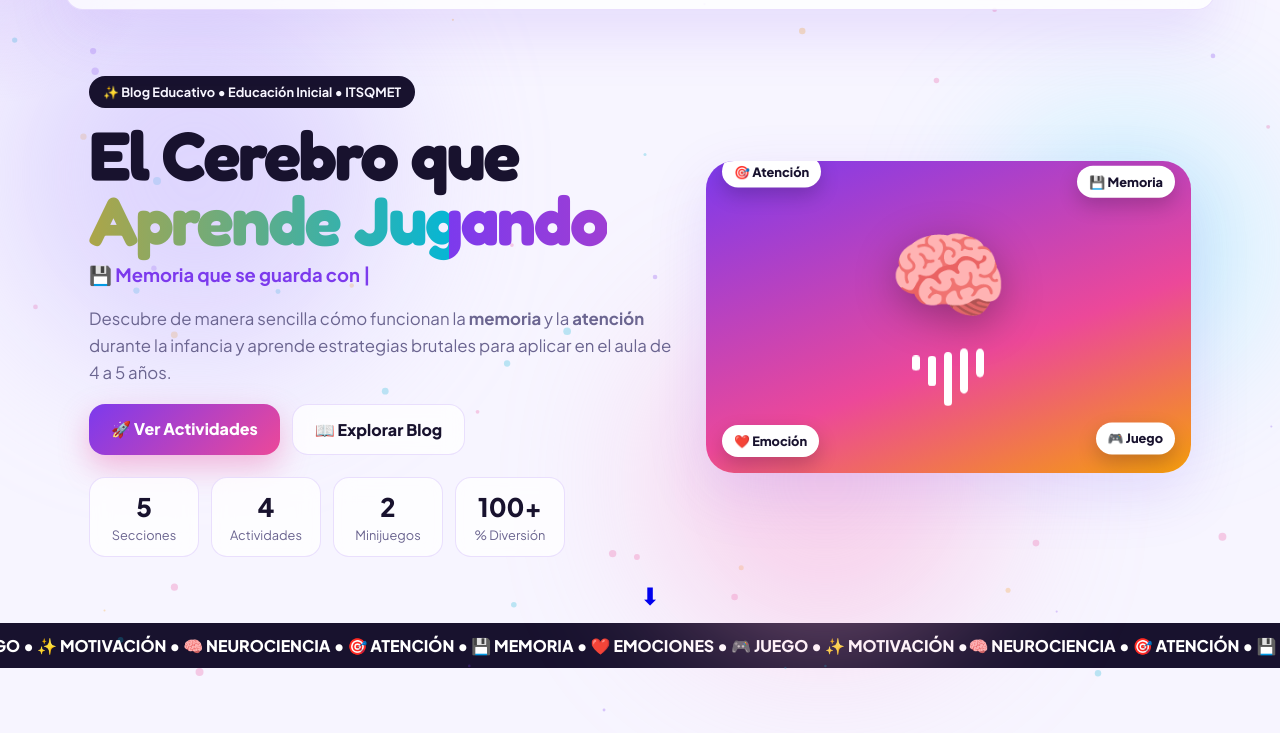
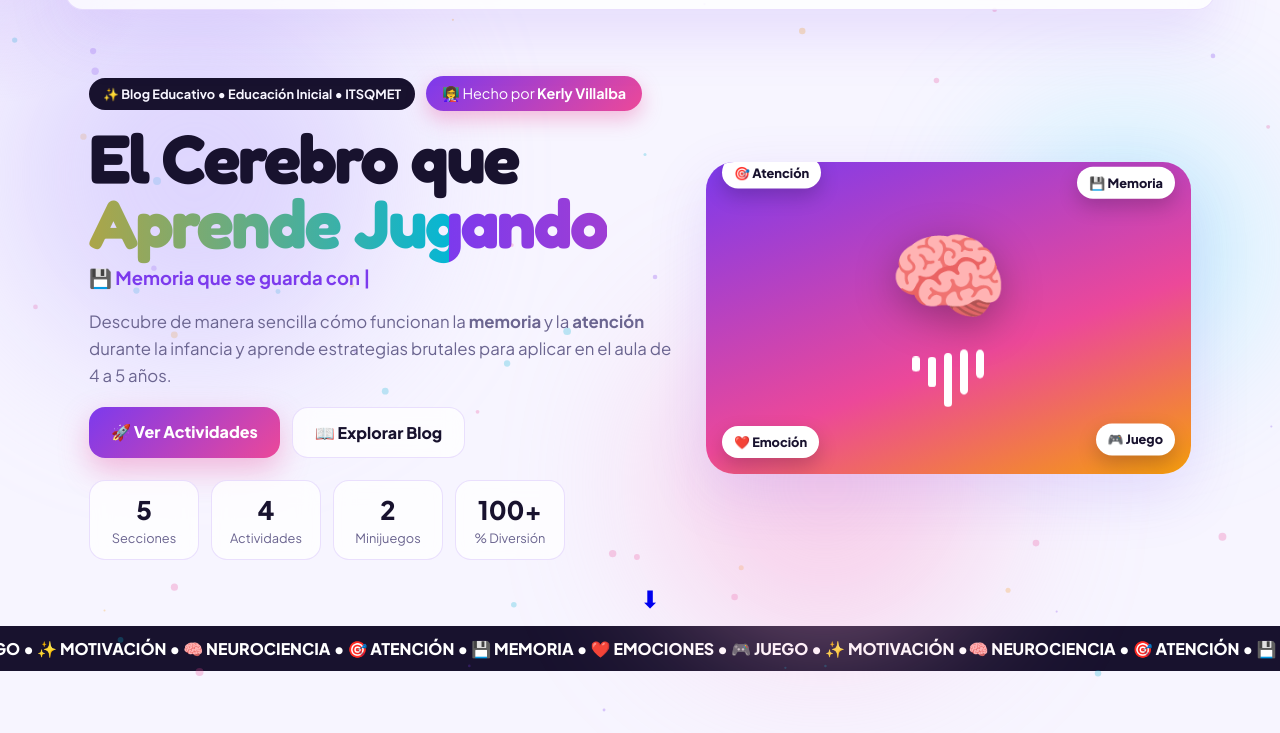
Before and after one commit to ieharo1/BLOG, a plain HTML site: page index.html in a window 1280 px wide. Shown: the part 67-800 px from the top of the page. Drawn offline with Linux system fonts and the light colour scheme.

Commit message:
👩‍🏫 Agregar autora: Kerly Villalba

```diff
--- a/index.html
+++ b/index.html
@@ -5,6 +5,7 @@
 <meta name="viewport" content="width=device-width, initial-scale=1.0">
 <title>NeuroKids 🧠 | El Cerebro que Aprende Jugando</title>
 <meta name="description" content="Blog educativo: Neurociencia, memoria y atención infantil en Educación Inicial (4-5 años). Estrategias, juegos y actividades didácticas.">
+<meta name="author" content="Kerly Villalba">
 <link rel="preconnect" href="https://fonts.googleapis.com">
 <link rel="preconnect" href="https://fonts.gstatic.com" crossorigin>
 <link href="https://fonts.googleapis.com/css2?family=Fredoka:wght@400;500;600;700&family=Plus+Jakarta+Sans:wght@400;500;600;700;800&display=swap" rel="stylesheet">
@@ -44,6 +45,7 @@
   <div class="blob blob-3"></div>
   <div class="hero-inner">
     <div class="hero-badge reveal">✨ Blog Educativo • Educación Inicial • ITSQMET</div>
+    <div class="hero-author reveal">👩‍🏫 Hecho por <strong>Kerly Villalba</strong></div>
     <h1 class="hero-title reveal">El Cerebro que<br><span class="gradient-text">Aprende Jugando</span></h1>
     <p class="hero-typing"> <span id="typing"></span><span class="caret">|</span></p>
     <p class="hero-desc reveal">Descubre de manera sencilla cómo funcionan la <strong>memoria</strong> y la <strong>atención</strong> durante la infancia y aprende estrategias brutales para aplicar en el aula de 4 a 5 años.</p>
@@ -352,10 +354,10 @@
 
 <footer>
   <div class="container footer-inner">
-    <div><h3>🧠 NeuroKids</h3><p>Blog educativo • Neurociencia, memoria y atención infantil • Educación Inicial 4-5 años.</p></div>
-    <div><p>Hecho con 💜 para el aula. Contenido breve, claro y aplicable.</p><a href="#inicio" class="btn btn-primary">⬆ Volver arriba</a></div>
+    <div><h3>🧠 NeuroKids</h3><p>Blog educativo • Neurociencia, memoria y atención infantil • Educación Inicial 4-5 años.</p><p class="footer-author">👩‍🏫 <strong>Autora: Kerly Villalba</strong></p></div>
+    <div><p>Hecho con 💜 por <strong>Kerly Villalba</strong> para el aula. Contenido breve, claro y aplicable.</p><a href="#inicio" class="btn btn-primary">⬆ Volver arriba</a></div>
   </div>
-  <div class="footer-bar">© 2026 NeuroKids • ieharo1 • ¡El cerebro aprende jugando! 🎮</div>
+  <div class="footer-bar">© 2026 NeuroKids • Hecho por Kerly Villalba • ieharo1 • ¡El cerebro aprende jugando! 🎮</div>
 </footer>
 
 <button id="toTop" aria-label="Subir">⬆</button>
--- a/styles.css
+++ b/styles.css
@@ -37,7 +37,9 @@ h1,h2,h3,h4,.logo-text{font-family:'Fredoka',sans-serif}
 .blob-2{width:320px;height:320px;background:#f9a8d4;bottom:-40px;right:20%}
 .blob-3{width:220px;height:220px;background:#67e8f9;top:20%;right:-20px}
 @keyframes float{0%,100%{transform:translateY(0)}50%{transform:translateY(-24px)}}
-.hero-badge{display:inline-block;background:var(--text);color:var(--bg);padding:8px 14px;border-radius:100px;font-size:.8rem;font-weight:700;margin-bottom:14px}
+.hero-badge{display:inline-block;background:var(--text);color:var(--bg);padding:8px 14px;border-radius:100px;font-size:.8rem;font-weight:700;margin-bottom:10px}
+.hero-author{display:inline-block;margin-left:8px;background:linear-gradient(135deg,#7c3aed,#ec4899);color:#fff;padding:8px 16px;border-radius:100px;font-size:.9rem;margin-bottom:14px;box-shadow:0 8px 20px rgba(236,72,153,.35)}
+.footer-author{margin-top:8px;background:rgba(255,255,255,.1);display:inline-block;padding:6px 12px;border-radius:100px}
 .hero-title{font-size:clamp(2.6rem,6vw,4.3rem);line-height:.95;letter-spacing:-2px}
 .gradient-text{background:linear-gradient(90deg,#7c3aed,#ec4899,#f59e0b,#06b6d4);background-size:300% 100%;-webkit-background-clip:text;background-clip:text;color:transparent;animation:grad 5s linear infinite}
 @keyframes grad{to{background-position:300% 0}}
```
Also changed, not shown: 1 other file.
